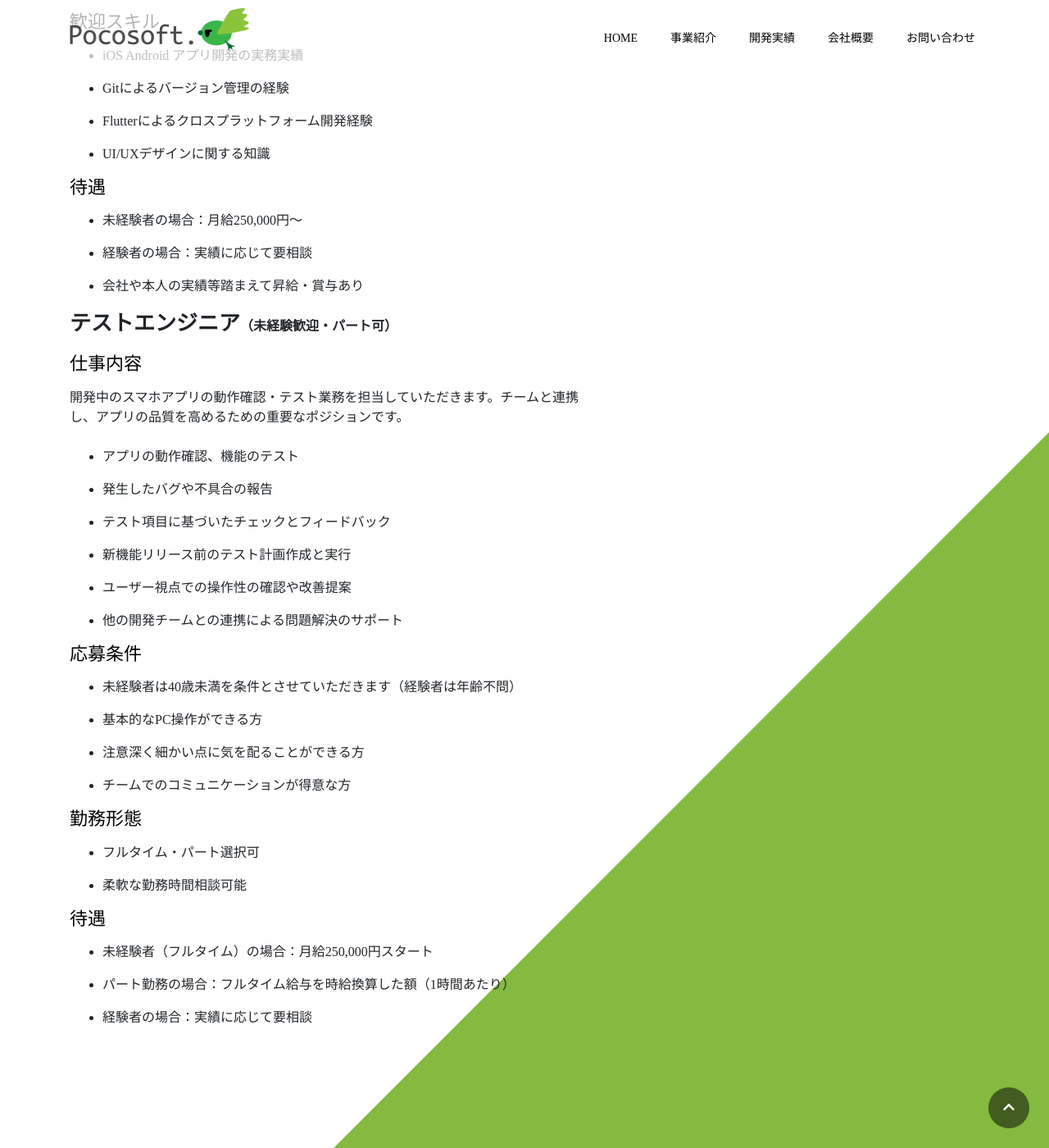
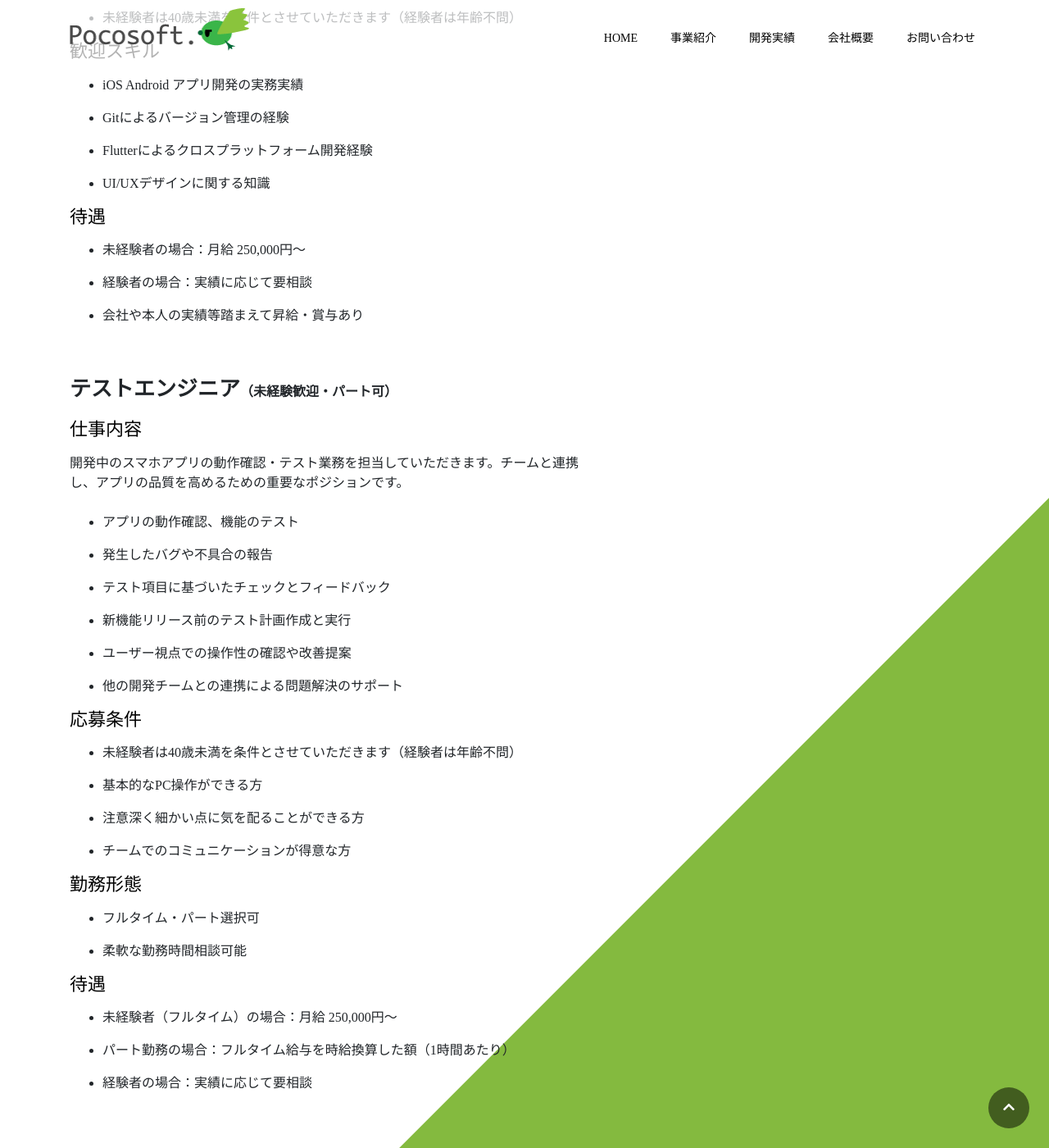
Before and after one commit to pocosoft/pocosoft.github.io, a Jekyll site: the page built from reqruit.md, in a window 1280 px wide and 1400 px high, scrolled down 1038 px. Shown: the whole window at 82% size. Built offline with Jekyll 4.4.1, drawn with Linux system fonts in a browser that asks for light colours; nearby versions of some CDN libraries.

Commit message:
微調整

```diff
--- a/_layouts/reqruit.html
+++ b/_layouts/reqruit.html
@@ -14,7 +14,7 @@
       </div>
       <div class="col-md-7 mb-5">
         <p class="mb-4">株式会社ポコソフトでは、業務拡大に伴い、新たに私たちと共に成長できる人材を募集しています。今後のプロジェクトの増加や、時代の変化に柔軟に対応するため、技術力の向上を目指し、より多くのユーザーに価値を提供することを目指しています。</p>
-        <h3>スマホアプリ開発エンジニア<span style="font-size: 1rem">（経験者優遇、未経験可）</span></h3>
+        <h3 style="margin-top: 60px;">スマホアプリ開発エンジニア<span style="font-size: 1rem">（経験者優遇、未経験可）</span></h3>
         <h4>仕事内容</h4>
         <p class="mb-4">スマホアプリの設計・開発・保守運用を担当します。最新技術を使用して、ユーザーにとって使いやすいアプリを開発することが求められます。</p>
         <ul>
@@ -45,12 +45,12 @@
 
         <h4>待遇</h4>
         <ul>
-          <li class="mb-3">未経験者の場合：月給250,000円〜</li>
+          <li class="mb-3">未経験者の場合：月給 250,000円〜</li>
           <li class="mb-3">経験者の場合：実績に応じて要相談</li>
           <li class="mb-3">会社や本人の実績等踏まえて昇給・賞与あり</li>
         </ul>
 
-        <h3>テストエンジニア<span style="font-size: 1rem">（未経験歓迎・パート可）</span></h3>
+        <h3 style="margin-top: 60px;">テストエンジニア<span style="font-size: 1rem">（未経験歓迎・パート可）</span></h3>
         <h4>仕事内容</h4>
         <p class="mb-4">開発中のスマホアプリの動作確認・テスト業務を担当していただきます。チームと連携し、アプリの品質を高めるための重要なポジションです。</p>
         <ul>
@@ -78,7 +78,7 @@
 
         <h4>待遇</h4>
         <ul>
-          <li class="mb-3">未経験者（フルタイム）の場合：月給250,000円スタート</li>
+          <li class="mb-3">未経験者（フルタイム）の場合：月給 250,000円〜</li>
           <li class="mb-3">パート勤務の場合：フルタイム給与を時給換算した額（1時間あたり）</li>
           <li class="mb-3">経験者の場合：実績に応じて要相談</li>
         </ul>
```
